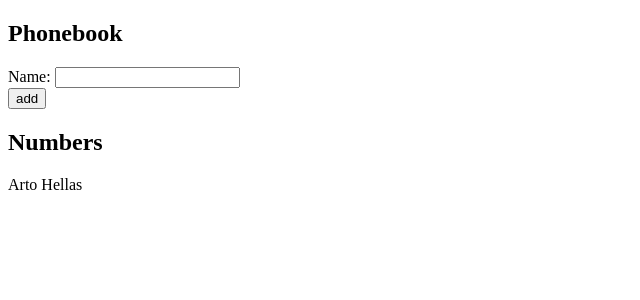
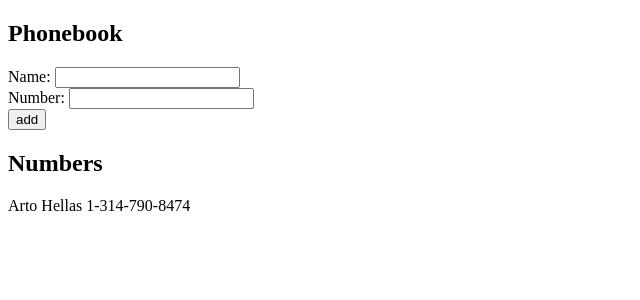
Before and after one commit to kimarimt/fullstack_open, a React (Vite) app in the folder part2/phonebook/: page / in a window 1280 px wide. Shown: the top 300 px of the page, without its empty margins (0-640 px from the left). Built offline with nearby package versions, Linux system fonts and the light colour scheme.

Commit message:
finished exercise 2.8

```diff
--- a/part2/phonebook/src/App.jsx
+++ b/part2/phonebook/src/App.jsx
@@ -2,9 +2,11 @@ import { useState } from 'react'
 
 const App = () => {
   const [persons, setPersons] = useState([
-    { name: 'Arto Hellas' },
+    { name: 'Arto Hellas', number: '1-314-790-8474' },
   ])
+
   const [name, setName] = useState('')
+  const [number, setNumber] = useState('')
 
   const addPerson = (event) => {
     event.preventDefault()
@@ -13,8 +15,9 @@ const App = () => {
       alert(`${name} is already added to phonebook`)
       return
     } else {
-      setPersons(persons.concat({ name }))
+      setPersons(persons.concat({ name, number }))
       setName('')
+      setNumber('')
     }
   }
 
@@ -33,13 +36,23 @@ const App = () => {
           />
         </div>
         <div>
+          <label htmlFor='number'>Number: </label>
+          <input
+            type='text'
+            name='number'
+            id='number'
+            value={number}
+            onChange={({ target }) => setNumber(target.value)}
+          />
+        </div>
+        <div>
           <button type='submit'>add</button>
         </div>
       </form>
       <h2>Numbers</h2>
       <>
         {persons.map((person) => (
-          <p id={person.name}>{person.name}</p>
+          <p id={person.name}>{person.name} {person.number}</p>
         ))}
       </>
     </div>
```
